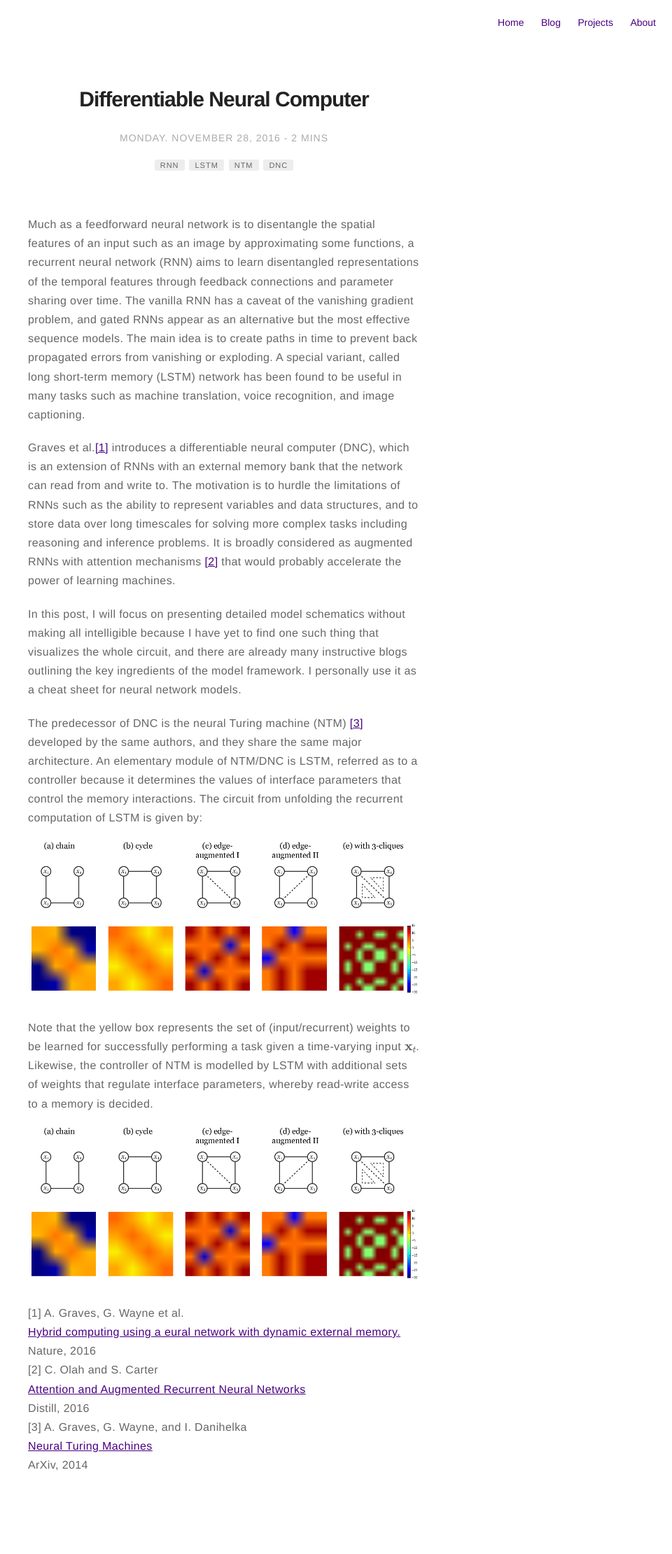
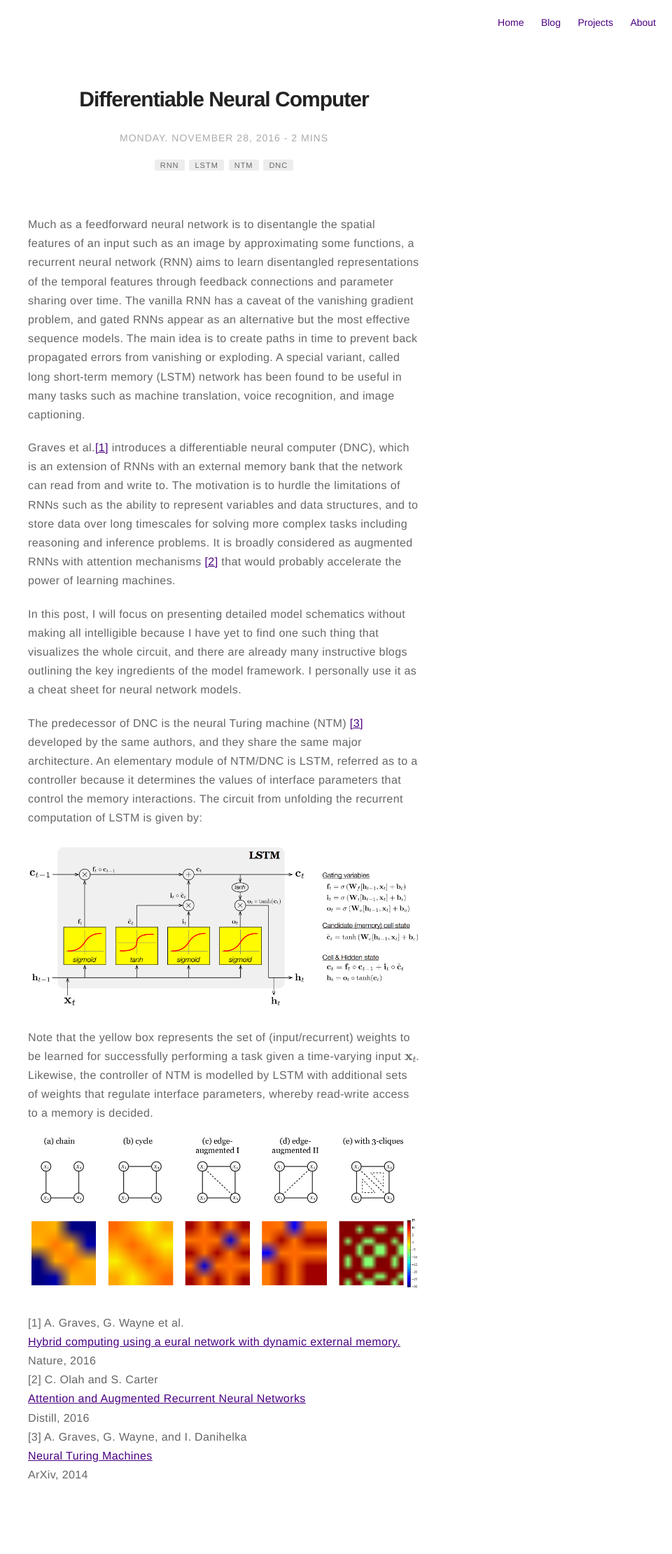
Before and after one commit to kijungyoon/kijungyoon.github.io, a Jekyll site: the page built from _posts/2016-11-28-DNC.markdown, in a window 1280 px wide. Shown: the whole page at 70% size, without its empty margins (320-1280 px from the left). Built offline with Jekyll 4.4.1, drawn with Linux system fonts in a browser that asks for light colours; formulas are drawn with MathJax 3.

Commit message:
Update 2016-11-28-DNC.markdown

```diff
--- a/_posts/2016-11-28-DNC.markdown
+++ b/_posts/2016-11-28-DNC.markdown
@@ -21,7 +21,7 @@ In this post, I will focus on presenting detailed model schematics without makin
 
 The predecessor of DNC is the neural Turing machine (NTM) [[3]](https://arxiv.org/abs/1410.5401) developed by the same authors, and they share the same major architecture. An elementary module of NTM/DNC is LSTM, referred as to a controller because it determines the values of interface parameters that control the memory interactions. The circuit from unfolding the recurrent computation of LSTM is given by:
 
-![Markdowm Image](https://kijungyoon.github.io/assets/images/graphical_models.jpg)
+![Markdowm Image](https://kijungyoon.github.io/assets/images/lstm.png)
 
 Note that the yellow box represents the set of (input/recurrent) weights to be learned for successfully performing a task given a time-varying input $$\mathbf{x}_t$$. Likewise, the controller of NTM is modelled by LSTM with additional sets of weights that regulate interface parameters, whereby read-write access to a memory is decided.
 
```
